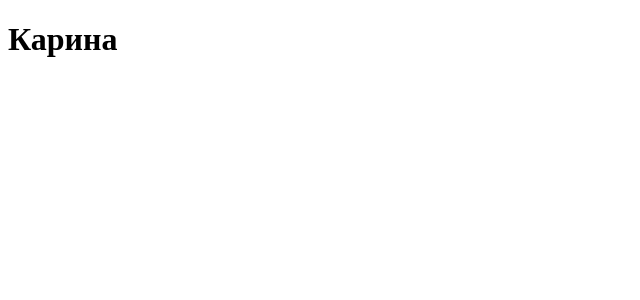
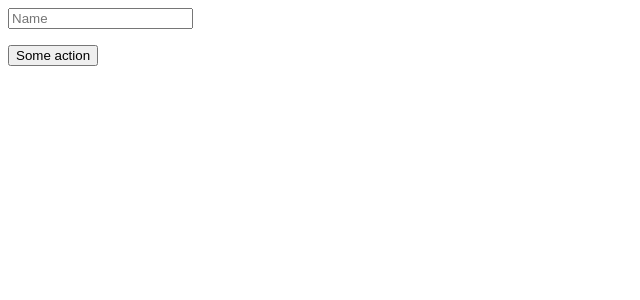
Before and after one commit to IlnyrNazargulov/best-edu-web, a Vue app: page / in a window 1280 px wide. Shown: the top 300 px of the page, without its empty margins (0-640 px from the left). Built offline with nearby package versions, Linux system fonts and the light colour scheme.

Commit message:
add simple request

```diff
--- a/package.json
+++ b/package.json
@@ -8,6 +8,7 @@
     "lint": "vue-cli-service lint"
   },
   "dependencies": {
+    "axios": "^0.21.1",
     "core-js": "^3.6.5",
     "vue": "^2.6.11",
     "vue-class-component": "^7.2.6"
@@ -33,7 +34,10 @@
     "parserOptions": {
       "parser": "babel-eslint"
     },
-    "rules": {}
+    "rules": {
+      "no-unused-vars": "off",
+      "no-console": "off"
+    }
   },
   "browserslist": [
     "> 1%",
--- a/src/App.vue
+++ b/src/App.vue
@@ -1,18 +1,36 @@
 <template>
-  <h1 @click="onClick">
-    {{ message }}
-  </h1>
+  <div>
+    <input required v-model="email" type="email" placeholder="Name" />
+    <p>{{ message }}</p>
+    <button type="button" @click="onClick">Some action</button>
+  </div>
 </template>
 
 <script>
 import Vue from "vue";
 import Component from "vue-class-component";
+import axios from "axios";
 
 export default Component({})(
   class App extends Vue {
-    message = "Карина";
+    email = "";
+    message = "";
     onClick() {
-      this.message = "жопка";
+      this.message = "Письмо отправлено на почтовый адрес: " + this.email;
+      let createRequestCode = {
+        email: this.email,
+      };
+      axios({
+        url: "https://best-edu.tk/api/v1/accounts/request-code/",
+        data: createRequestCode,
+        method: "POST",
+      })
+        .then((resp) => {
+          console.log(resp);
+        })
+        .catch((err) => {
+          console.log(err);
+        });
     }
   }
 );
```
Also changed, not shown: 1 other file (tests, documents, lock files or other folders).
